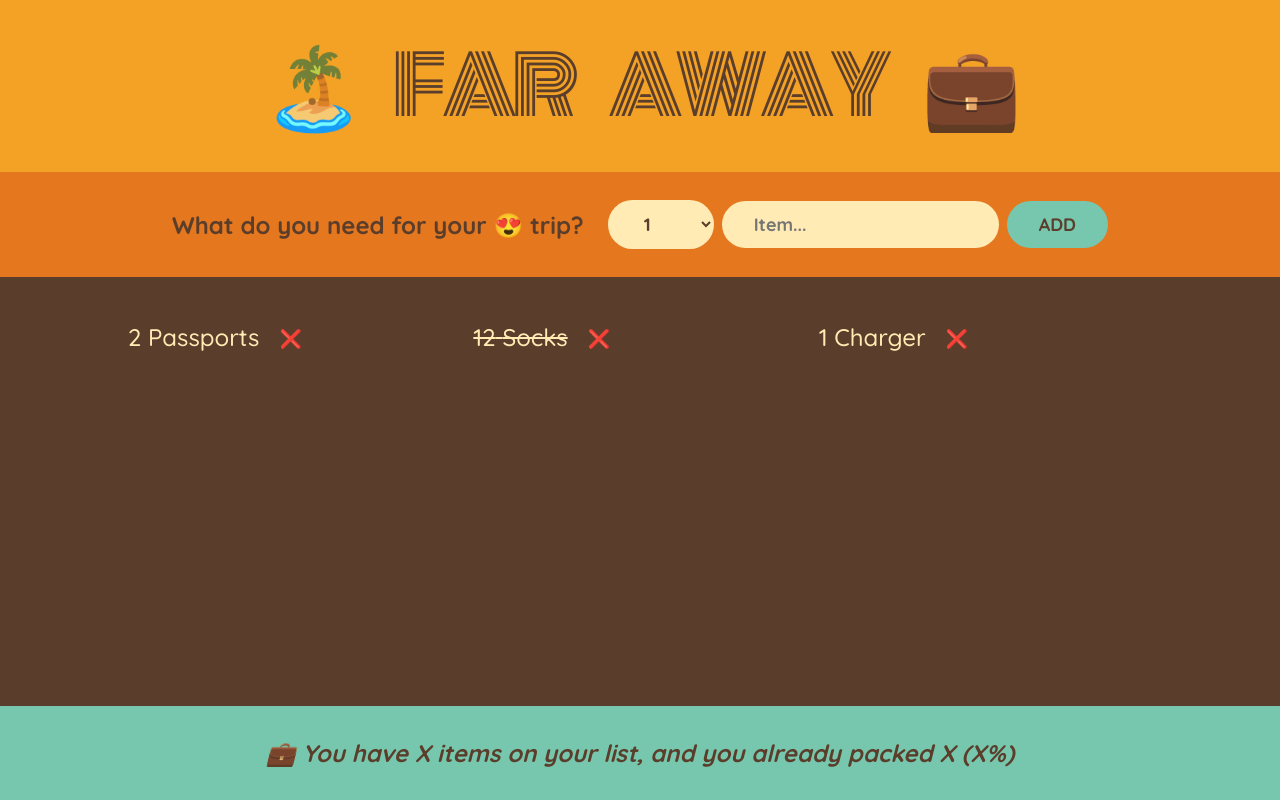
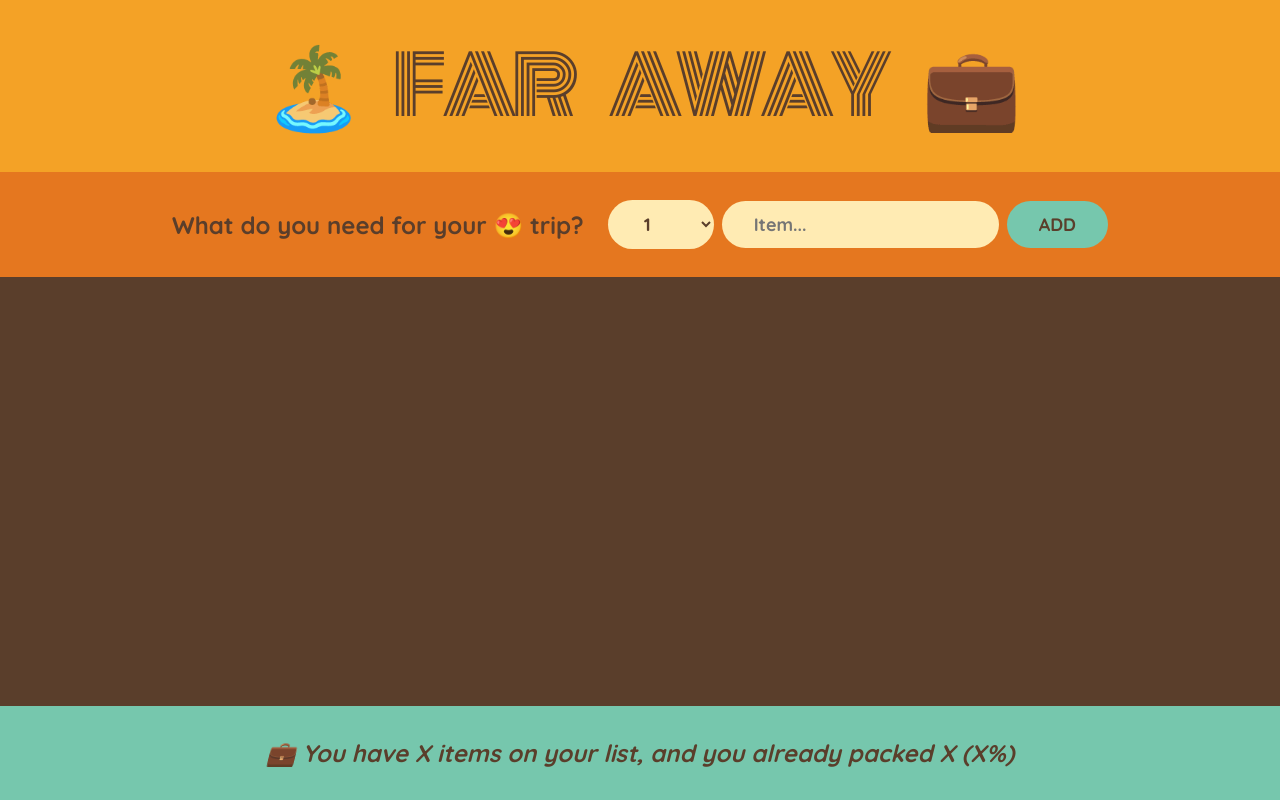
Before and after one commit to kumar-swaraj/ultimate-react-course, a React (Create React App) app in the folder 05-travel-list/: page / in a window 1280 px wide. Built offline with nearby package versions, Linux system fonts and the light colour scheme.

Commit message:
07 -- {travel-list - thinking about state & lifting state up}

```diff
--- a/05-travel-list/src/App.js
+++ b/05-travel-list/src/App.js
@@ -7,11 +7,17 @@
 ];
 
 export default function App() {
+  const [items, setItems] = useState([]);
+
+  function handleAddItems(item) {
+    setItems((items) => [...items, item]);
+  }
+
   return (
     <div className="app">
       <Logo />
-      <Form />
-      <PackingList />
+      <Form onAddItems={handleAddItems} />
+      <PackingList items={items} />
       <Stats />
     </div>
   );
@@ -21,7 +27,7 @@
   return <h1>🏝️ Far away 💼</h1>;
 }
 
-function Form() {
+function Form({ onAddItems }) {
   const [description, setDescription] = useState('');
   const [quantity, setQuantity] = useState(1);
 
@@ -31,7 +37,8 @@
     if (!description) return;
 
     const newItem = { id: Date.now(), description, quantity, packed: false };
-    console.log(newItem);
+
+    onAddItems(newItem);
 
     setDescription('');
     setQuantity(1);
@@ -59,11 +66,11 @@
   );
 }
 
-function PackingList() {
+function PackingList({ items }) {
   return (
     <div className="list">
       <ul>
-        {initialItems.map((item) => (
+        {items.map((item) => (
           <Item item={item} key={item.id} />
         ))}
       </ul>
```
